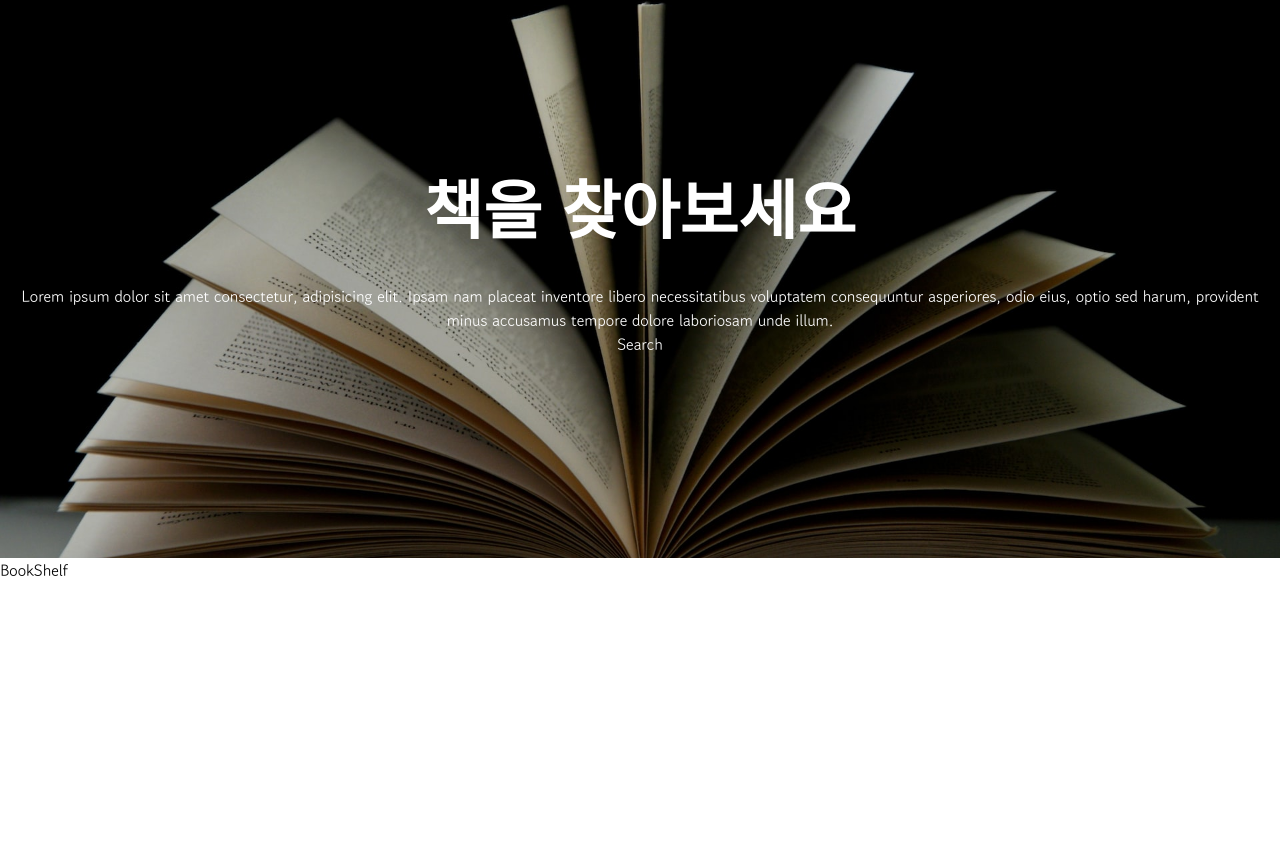
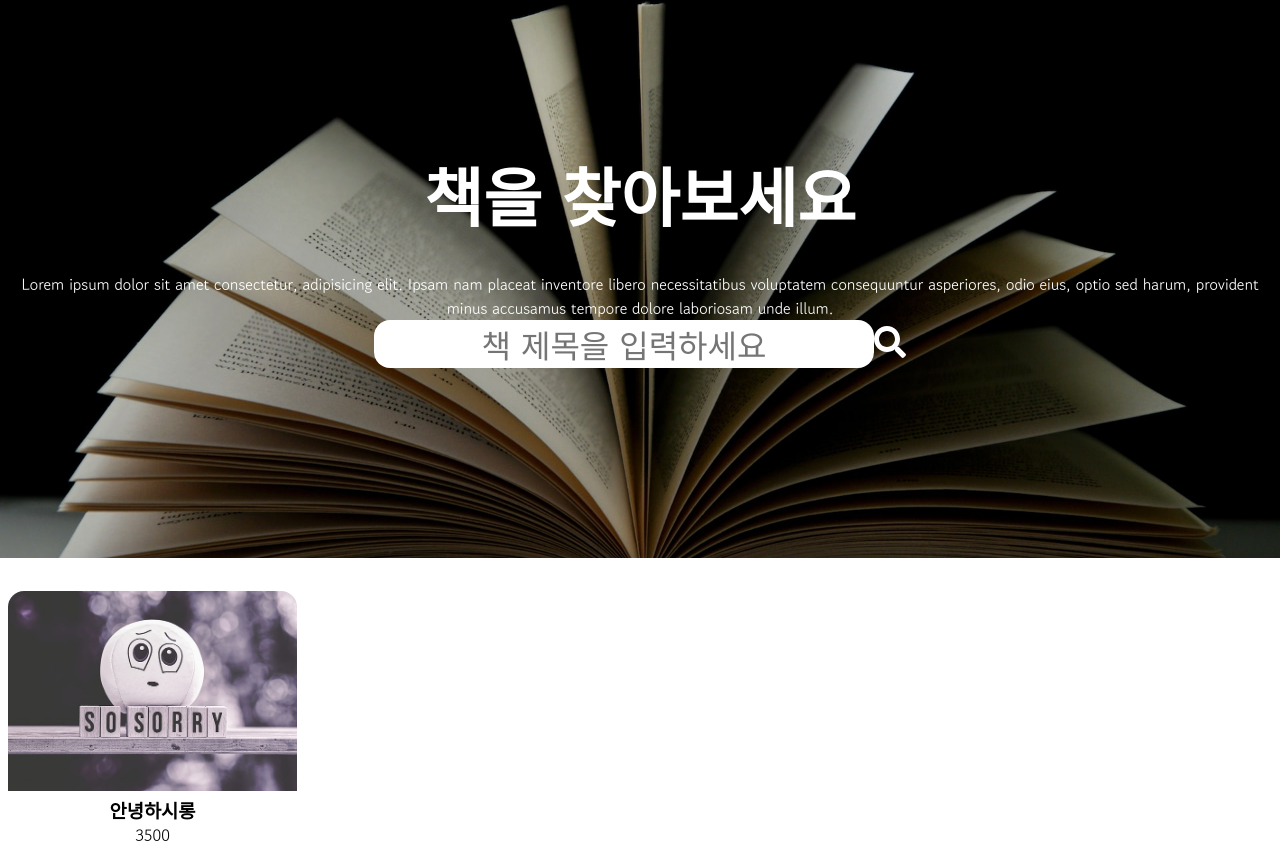
Before and after one commit to Jamgoori/Library, a React (Create React App) app: page / in a window 1280 px wide. Shown: the part 149-1014 px from the top of the page. Before the commit the page ends 800 px from the top, so only its background shows below. Built offline with nearby package versions, Linux system fonts and the light colour scheme.

Commit message:
GoogleBooks API 연결

```diff
--- a/src/Components/BookShelf.jsx
+++ b/src/Components/BookShelf.jsx
@@ -1,9 +1,44 @@
-import React from 'react'
+import React,{useState} from 'react'
+import styled from "styled-components";
+function BookShelf({book}) {
+  const [bookdata,setBookData] = useState();
+  const bookFnc = (data) =>{
+    setBookData(data);
+  }
 
-function BookShelf() {
   return (
-    <div>BookShelf</div>
+    <Container>
+    <Card>
+      <img src='./images/sorry.jpg'/>
+      <div>
+        <h3>안녕하시롱</h3>
+        <p>3500</p>
+      </div>
+    </Card>
+    </Container>
   )
 }
 
+const Container = styled.section`
+  margin:0 auto;
+  margin-top: 25px;
+  display: grid;
+  grid-template-columns: repeat(4,minmax(200px,1fr));
+  grid-gap: 20px;
+  box-sizing: border-box;
+`
+const Card = styled.div`
+    border-radius: 1rem;
+  padding: 0.5rem;
+  margin-bottom: 10px;
+  position: relative;
+  text-align: center;
+
+  img{
+    width: 100%;
+    height: 200px;
+    border-radius: 1rem 1rem 0 0;
+  }
+`
+
 export default BookShelf
--- a/src/Components/Search.jsx
+++ b/src/Components/Search.jsx
@@ -1,9 +1,59 @@
-import React from 'react'
+import React, { useState } from "react";
+import styled from "styled-components";
+import { FaSearch } from "react-icons/fa";
+import axios from "axios";
+function Search() {
+  const [realSearch, setRealSearch] = useState("");
+  const [bookData,setData] = useState([]);
+  const searchBook = (e) => {
+    if (e.key === "Enter") {
+      axios.get(
+          "https://www.googleapis.com/books/v1/volumes?q=" +
+            realSearch+
+            "&key=AIzaSyAVCG6-qEF5pd-xheLY5hjedP1zjV0axCw"
+        )
+        .then(res => console.log(res.data.items),
+                res=> setData(res.data.items))
+        .catch(err=>console.log(err))
 
-function Search() {
+  }};
   return (
-    <div>Search</div>
-  )
+    <>
+    <SearchForm>
+      <div>
+        <input
+          type="text"
+          placeholder="책 제목을 입력하세요"
+          onChange={(e) => setRealSearch(e.target.value)}
+          onKeyPress={searchBook}
+          value={realSearch}
+        />
+        <button>
+          <FaSearch size={32} />
+        </button>
+      </div>
+    </SearchForm>
+    </>
+  );
 }
-
-export default Search
+const SearchForm = styled.section`
+  width: 100%;
+  form {
+    margin-top: 3rem;
+  }
+  input {
+    width: 500px;
+    border-radius: 1rem;
+    height: 3rem;
+    outline: none;
+    border: 0;
+    font-size: 2rem;
+    text-align: center;
+  }
+  input::placeholder {
+  }
+  button {
+    color: white;
+  }
+`;
+export default Search;
```
Also changed, not shown: src/context.jsx (added, +9 -0 lines).
